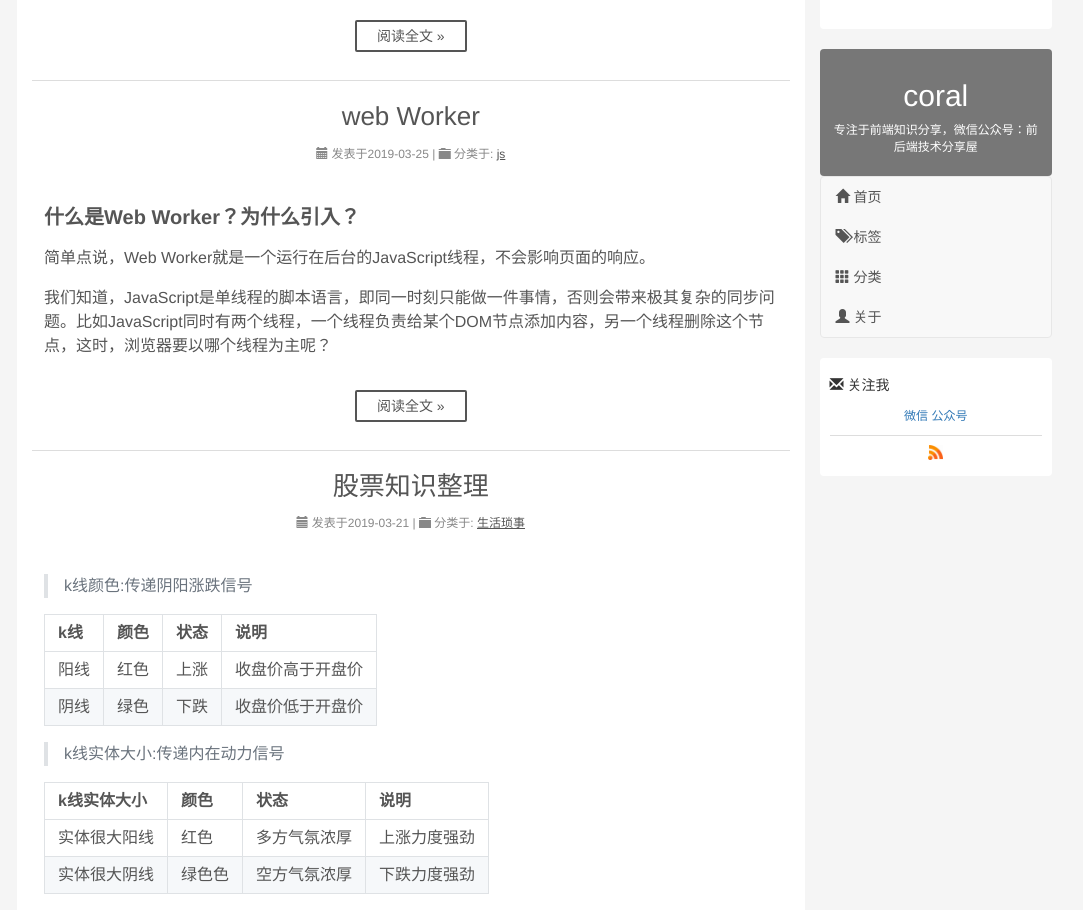
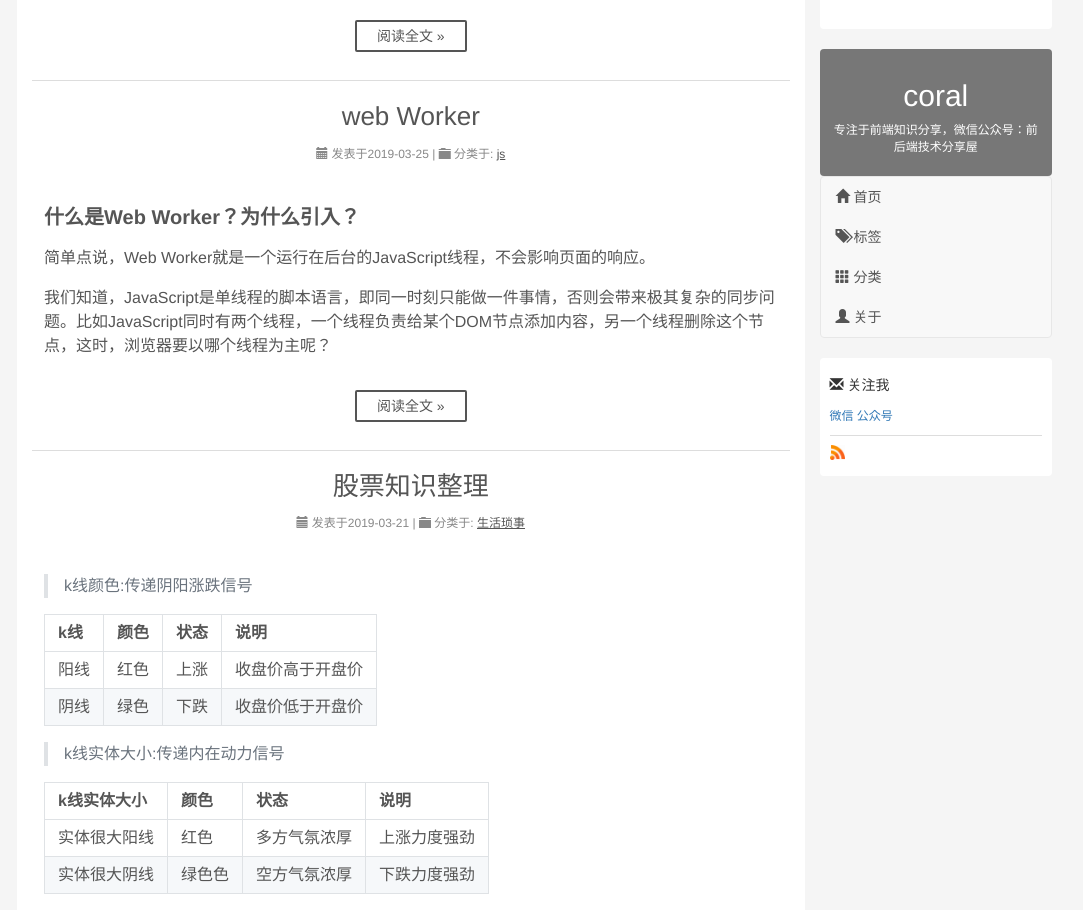
Before and after one commit to fengye12/fengye12.github.io, a Jekyll site: the page built from index.html, in a window 1280 px wide. Shown: the part 757-1667 px from the top of the page, without its empty margins (98-1181 px from the left). Built offline with Jekyll 4.4.1, drawn with Linux system fonts in a browser that asks for light colours; the list of posts is cut into pages by our own code; comment, search, counter and statistics services are not loaded.

Commit message:
修改报错变量

```diff
--- a/_includes/contact.html
+++ b/_includes/contact.html
@@ -1,6 +1,7 @@
 <div class="fs_14 white_bg" style="border-radius: 4px;margin-top:20px;padding: 10px">
     <div>
-                <span class="glyphicon glyphicon-envelope fs_14" style="height:30px;line-height:30px;" aria-hidden="true"></span> 关注我
+        <span class="glyphicon glyphicon-envelope fs_14" style="height:30px;line-height:30px;"
+            aria-hidden="true"></span> 关注我
     </div>
 
     <ul class="fs_12 mt_10 contact_list">
--- a/css/peter.css
+++ b/css/peter.css
@@ -417,17 +417,13 @@ a {
     padding:5px 0;
     margin-top: 10px;
     border-top: 1px solid #ddd;
-    /* border-bottom: 1px solid #f6f6f6; */
-    text-align: center;
 }
 
 .rss_box .rss-img{
     width: 15px;
     height: 15px;
 }
-.contact_list{
-    text-align: center;
-}
+
 .contact_list li{
     display: inline-block;
     position: relative;
@@ -435,10 +431,10 @@ a {
 .code-img{
     display: none;
     position: absolute;
-    top:-80px;
+    top:-120px;
     left:0;
-    width: 64px;
-    height: 64px;
+    width: 120px;
+    height: 120px;
 }
 .contact_list li:hover .code-img{
     display: inline-block;
--- a/sw.js
+++ b/sw.js
@@ -59,7 +59,7 @@ self.addEventListener('activate', function (event) {
 // 拦截fetch 第一次加载不会拦截，因为sw还没有激活
 self.addEventListener('fetch', function (evt) {
   console.log("fetch");
-  var requestUrl = new URL(event.request.url);
+  var requestUrl = new URL(evt.request.url);
   if (requestUrl.origin === location.origin) {
     evt.respondWith(
       caches.match(evt.request).then(function (response) {
```
Lines whose indentation alone changed are shown as unchanged.
